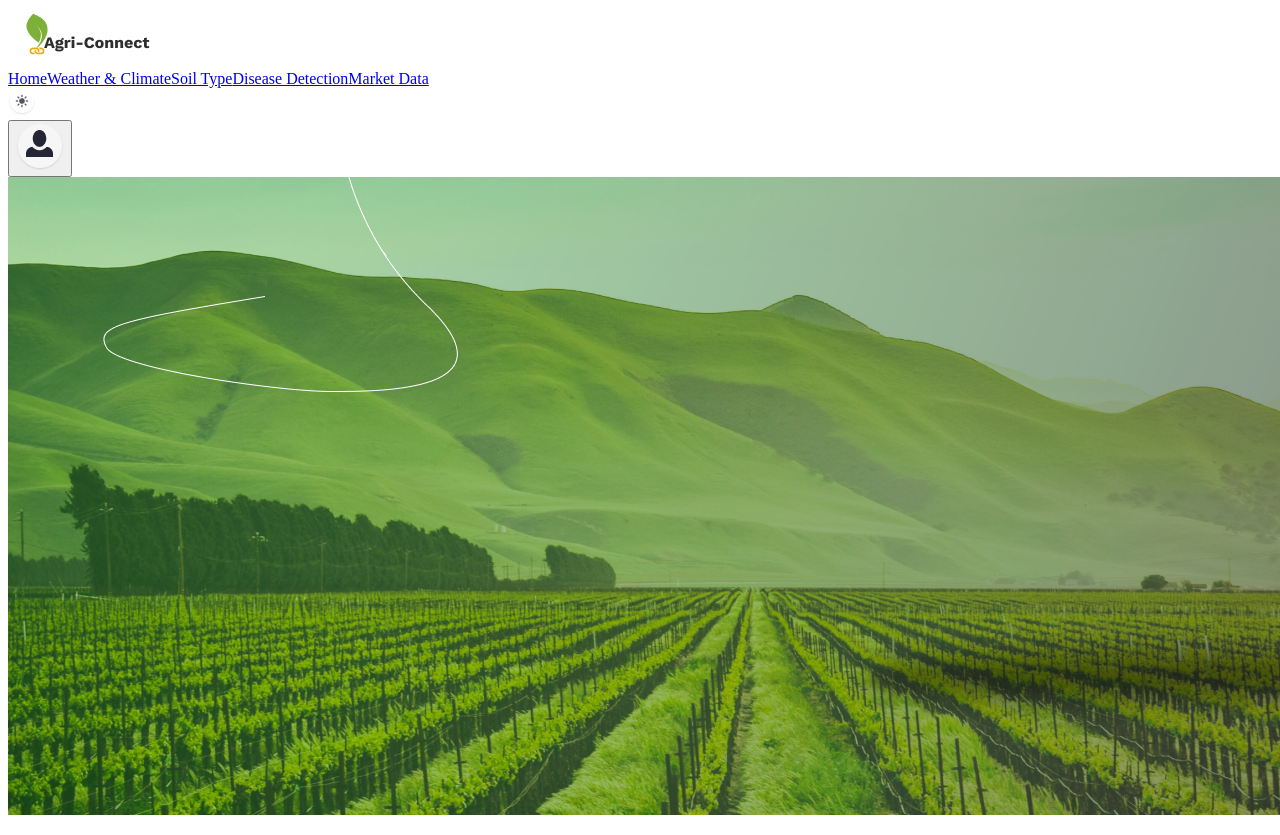
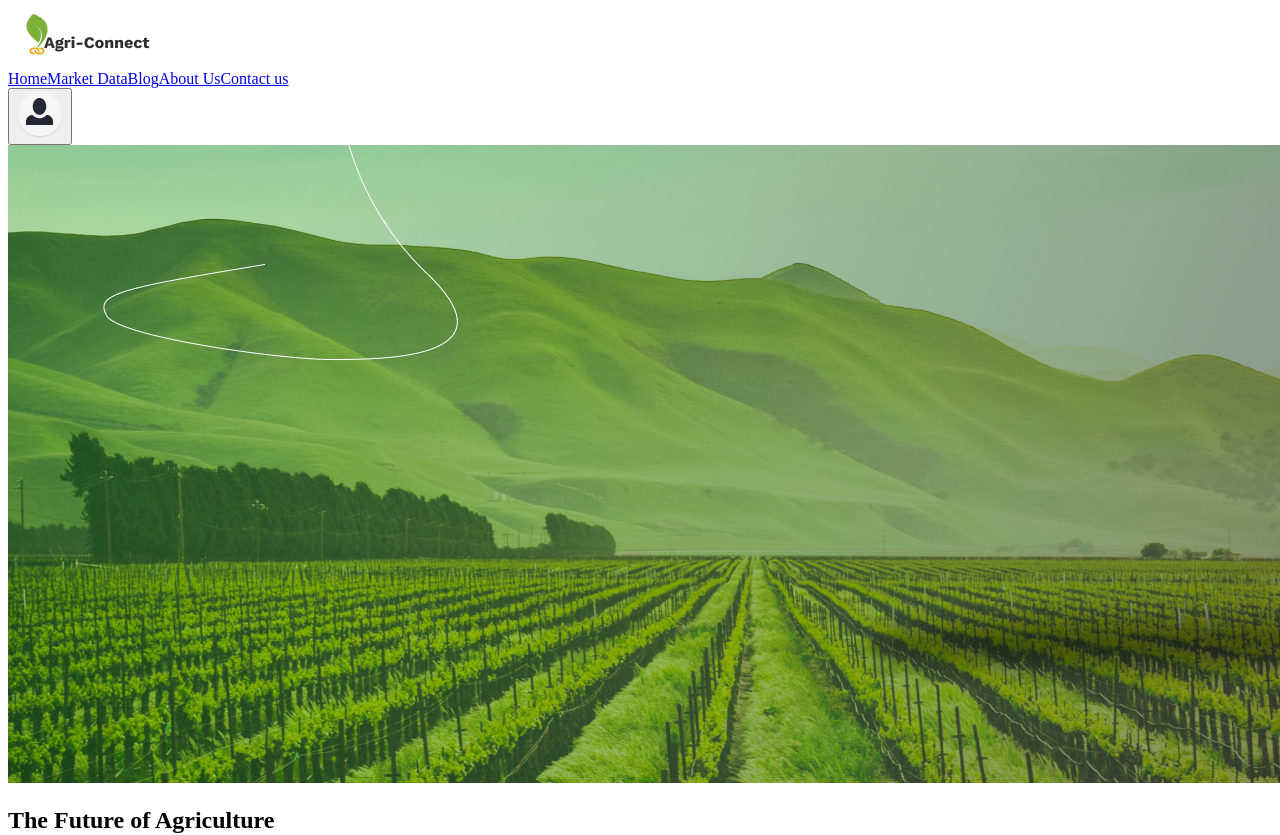
Before and after one commit to nand-n/agriconn, a React (Create React App) app: page / in a window 1280 px wide. Shown: the top 835 px of the page. Built offline with nearby package versions, Linux system fonts and the light colour scheme.

Commit message:
All Buggs Fixed

```diff
--- a/src/Components/Header/header.jsx
+++ b/src/Components/Header/header.jsx
@@ -8,7 +8,8 @@ import { motion } from 'framer-motion'
 import './Modals/index.css'
 
 
-import search from './search.png'
+// import search from './search.png'
+
 import ProfileModal from './Modals/Profile'
 
 function Header() {
@@ -45,25 +46,25 @@ function Header() {
           className="text-gray-800 font-bold mx-3 hidden sm:block"
           to="/climate"
         >
-          Weather & Climate
+          Market Data
         </Link>
         <Link
           className="text-gray-800 font-bold mx-3 hidden sm:block"
           to="/soil"
         >
-          Soil Type
+          Blog
         </Link>
          <Link
           className="text-gray-800 font-bold mx-3 hidden sm:block"
           to="/disease"
         >
-          Disease Detection
+          About Us
         </Link>
          <Link
           className="text-gray-800 font-bold mx-3 hidden sm:block"
           to="/market-data"
         >
-          Market Data
+          Contact us
         </Link>
         <div className="inline-flex space-x-10 items-center justify-start ml-5">
         <div className="flex w-12 h-7">
@@ -71,7 +72,7 @@ function Header() {
               <div className={`flex items-start justify-between p-1 mx-auto bg-white shadow rounded-full ${
         theme === "light" ? "light-theme" : "dark-theme"
       }`}>
-                <img className="w-fit h-fit" src={themeimg} />
+                {/* <img className="w-fit h-fit" src={themeimg} /> */}
               </div>
             </div>
     </div>
```
Also changed, not shown: 2 other files (tests, documents, lock files or other folders).
